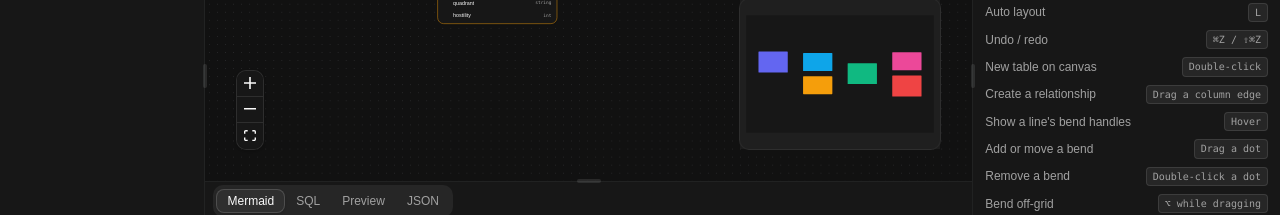
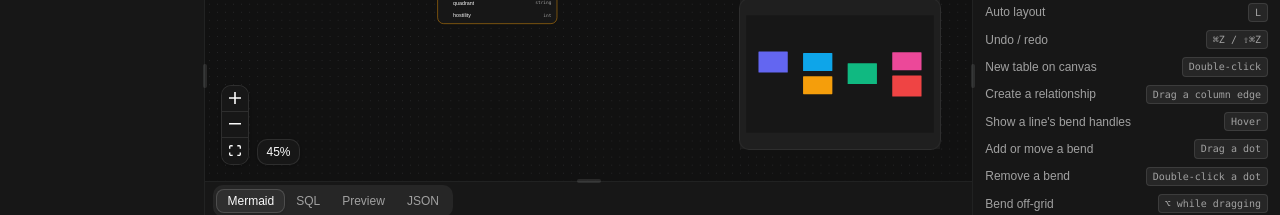
Before and after one commit to nigelwtf/cardinal, a React (Vite) app: page / in a window 1280 px wide. Shown: the part 348-563 px from the top of the page. Built offline with nearby package versions, Linux system fonts and the light colour scheme.

Commit message:
feat: keyboard zoom controls + show current zoom %

```diff
--- a/src/App.tsx
+++ b/src/App.tsx
@@ -32,7 +32,7 @@ function Workspace() {
   const [libraryOpen, setLibraryOpen] = useState(false)
   const [importOpen, setImportOpen] = useState(false)
   const hydrated = useRef(false)
-  const { fitView } = useReactFlow()
+  const { fitView, zoomIn, zoomOut, zoomTo } = useReactFlow()
 
   // Restore the last session, falling back to a worked example.
   useEffect(() => {
@@ -66,8 +66,13 @@ function Workspace() {
       { key: "n", run: () => addTable() },
       { key: "l", run: () => layout("LR") },
       { key: "Escape", preventDefault: false, run: () => select({ kind: "none" }) },
+      { key: "=", mod: true, run: () => zoomIn() },
+      { key: "+", mod: true, run: () => zoomIn() },
+      { key: "+", mod: true, shift: true, run: () => zoomIn() },
+      { key: "-", mod: true, run: () => zoomOut() },
+      { key: "0", mod: true, run: () => zoomTo(1, { duration: 200 }) },
     ],
-    [addTable, layout, redo, select, undo],
+    [addTable, layout, redo, select, undo, zoomIn, zoomOut, zoomTo],
   )
 
   useEffect(() => {
--- a/src/components/canvas/Canvas.tsx
+++ b/src/components/canvas/Canvas.tsx
@@ -12,6 +12,7 @@ import {
   type OnConnect,
   type OnReconnect,
   useReactFlow,
+  useViewport,
 } from "@xyflow/react"
 import "@xyflow/react/dist/style.css"
 import { useDiagram } from "@/store/useDiagram"
@@ -22,6 +23,15 @@ import { TABLE_HANDLE, TableNode, columnFromHandle, handleId, type TableNodeData
 
 const nodeTypes = { table: TableNode }
 const edgeTypes = { relationship: RelationshipEdge }
+
+function ZoomBadge() {
+  const { zoom } = useViewport()
+  return (
+    <div className="rounded-lg border border-border bg-card px-2 py-1 text-xs font-medium tabular-nums text-foreground shadow-sm">
+      {Math.round(zoom * 100)}%
+    </div>
+  )
+}
 
 export function Canvas() {
   const diagram = useDiagram((s) => s.diagram)
@@ -189,6 +199,7 @@ export function Canvas() {
           if (!target.classList.contains("react-flow__pane")) return
           addTable(screenToFlowPosition({ x: event.clientX - NODE_WIDTH / 2, y: event.clientY - 20 }))
         }}
+        zoomOnDoubleClick={false}
         fitView
         fitViewOptions={{ padding: 0.25, maxZoom: 1 }}
         minZoom={0.15}
@@ -199,7 +210,10 @@ export function Canvas() {
         className="bg-transparent"
       >
         <Background variant={BackgroundVariant.Dots} gap={18} size={1} className="!bg-muted/30" />
-        <Controls showInteractive={false} className="!bottom-4 !left-4 overflow-hidden !rounded-lg !border !border-border !bg-card !shadow-sm [&_button]:!border-border [&_button]:!bg-card [&_button]:!text-foreground hover:[&_button]:!bg-accent" />
+        <div className="absolute bottom-4 left-4 z-[5] flex items-end gap-2">
+          <Controls showInteractive={false} className="!static !m-0 overflow-hidden !rounded-lg !border !border-border !bg-card !shadow-sm [&_button]:!border-border [&_button]:!bg-card [&_button]:!text-foreground hover:[&_button]:!bg-accent" />
+          <ZoomBadge />
+        </div>
         <MiniMap
           pannable
           zoomable
```
